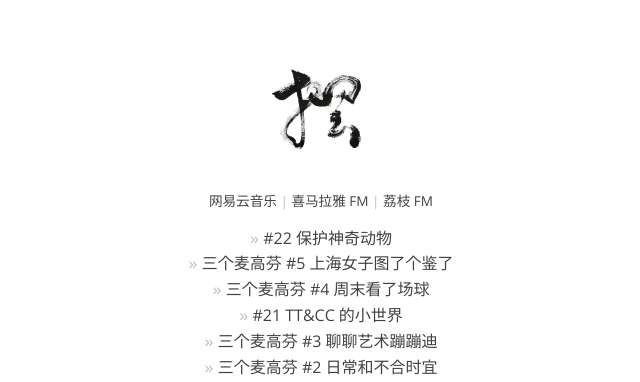
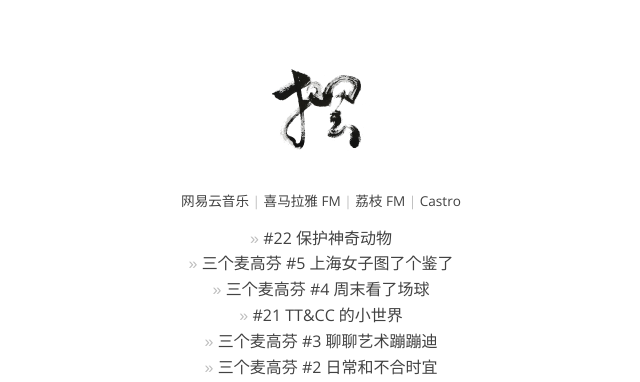
Before and after one commit to onion7878/bubaile.net, a Jekyll site: the page built from index.html, in a window 1280 px wide. Shown: the top 382 px of the page, without its empty margins (319-959 px from the left). Built offline with Jekyll 4.4.1, drawn with Linux system fonts in a browser that asks for light colours.

Commit message:
添加 castro 链接

```diff
--- a/_includes/header.html
+++ b/_includes/header.html
@@ -5,6 +5,7 @@
 	<div class="text-center gray-color font-size-small font-open-sans">
 		<span><a href="http://music.163.com/#/djradio?id=350712090">网易云音乐</a></span> |
 		<span><a href="http://www.ximalaya.com/96387366/album/11959527/">喜马拉雅 FM</a></span> |
-		<span><a href="http://www.lizhi.fm/86398519/">荔枝 FM</a></span>
+		<span><a href="http://www.lizhi.fm/86398519/">荔枝 FM</a></span> |
+		<span><a href="https://castro.fm/podcast/82ec8cf1-6e2d-4b4f-b03a-ed98a67f11f5">Castro</a></span>
 	</div>
 </header>
```
